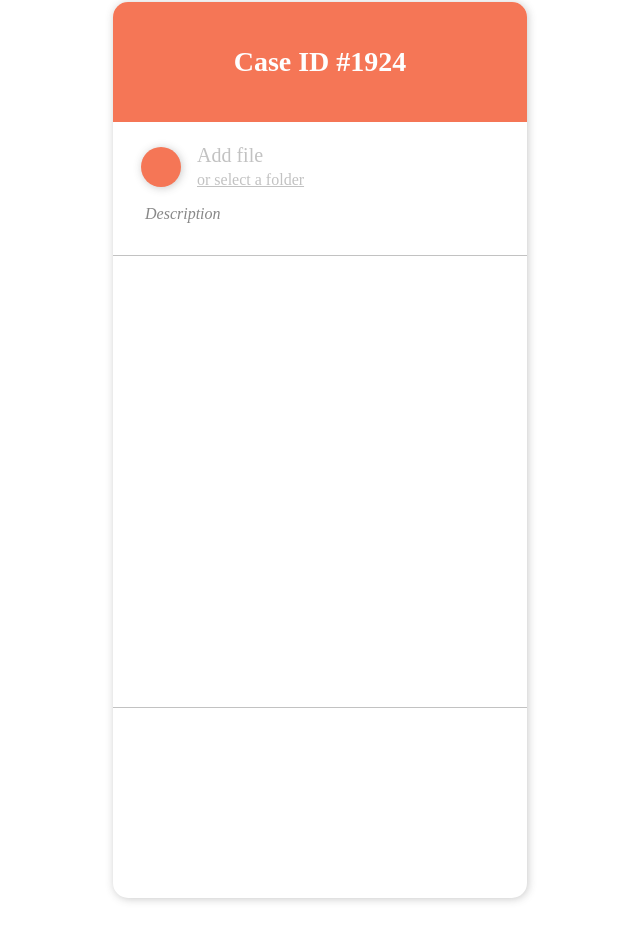
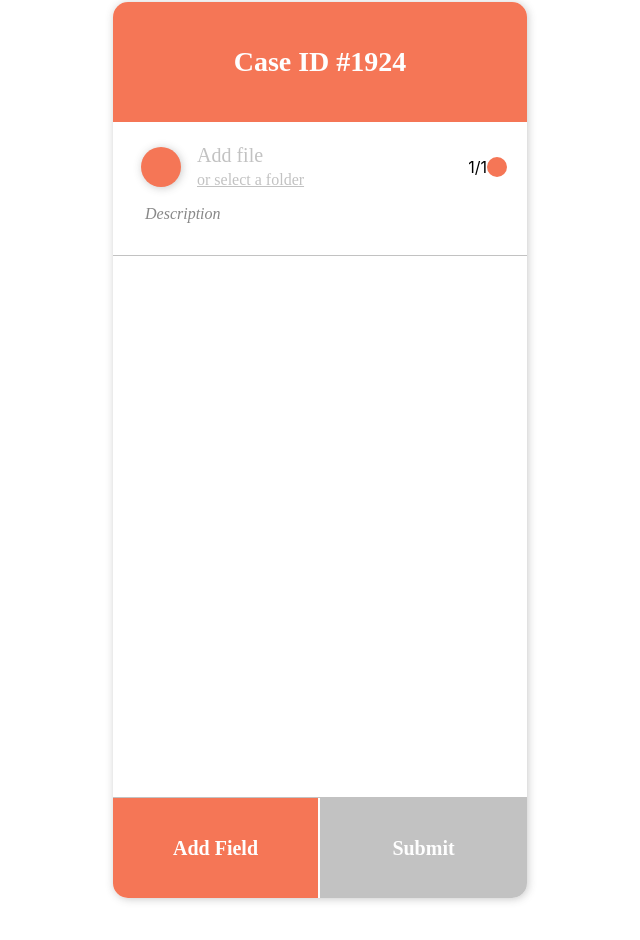
Before and after one commit to yuivae/parsend, a React (Create React App) app: page / in a window 1280 px wide. Shown: the part 98-1038 px from the top of the page, without its empty margins (320-960 px from the left). Built offline with nearby package versions, Linux system fonts and the light colour scheme.

Commit message:
removeHandler needed

```diff
--- a/src/App.css
+++ b/src/App.css
@@ -26,6 +26,11 @@ h2 {
   font-size: 20px;
   color: var(--text-light);
   font-weight: normal;
+}
+h3 {
+  color: var(--main-color);
+  font-size: 16px;
+  font-family: var(--font);
 }
 p {
   font-family: var(--font);
@@ -85,14 +90,53 @@ p {
   flex-direction: column;
   margin-right: auto;
 }
+.remove-item {
+  width: 20px;
+  height: 20px;
+  border-radius: 40px;
+  background-color: var(--main-color);
+  cursor: pointer;
+}
 .description {
   width: auto;
   height: auto;
 }
-
+#middle {
+  overflow: auto;
+}
 #footer {
-  height: 190px;
+  display: flex;
+  height: 100px;
   width: auto;
   margin-top: auto;
   border-top: 1px solid var(--text-light);
 }
+#submit {
+  height: 100%;
+  width: 50%;
+
+  background-color: var(--text-light);
+  font-family: var(--font);
+  font-size: 20px;
+  font-weight: bold;
+  color: var(--brand-white);
+  border: none;
+  outline: none;
+}
+#add-field {
+  display: flex;
+  justify-content: center;
+  align-items: center;
+  height: 100%;
+  width: 50%;
+
+  border: none;
+  border-right: 2px solid var(--brand-white);
+  outline: none;
+  background-color: var(--main-color);
+  color: var(--brand-white);
+  font-family: var(--font);
+  font-size: 20px;
+  font-weight: bold;
+  cursor: pointer;
+}
--- a/src/Components/EnterItem.js
+++ b/src/Components/EnterItem.js
@@ -1,6 +1,6 @@
 import React from "react";
 
-function EnterItem() {
+function EnterItem({ itemNo, totalCount, handleRemove }) {
   return (
     <div className="item-content">
       <div className="item-container">
@@ -8,9 +8,12 @@ function EnterItem() {
           <button className="add-button"></button>
           <div className="add-text">
             <h2>Add file</h2>
-            <p>or select a folder</p>
+            <p style={{ cursor: "pointer" }}>or select a folder</p>
           </div>
-          <div className="item-counter"></div>
+          <div className="item-counter">
+            {itemNo}/{totalCount}
+          </div>
+          <div className="remove-item" onClick={handleRemove}></div>
         </div>
         <div
           className="description"
--- a/src/Components/Mobile.js
+++ b/src/Components/Mobile.js
@@ -1,9 +1,16 @@
-import React, { useState, useEffect } from "react";
+import React, { useState } from "react";
 import EnterItem from "./EnterItem";
 
 function Mobile() {
   //setting a dynamic case state
   const [caseID, setCaseID] = useState("#1924");
+  const [itemCount, setItemCount] = useState(1);
+  const [itemList, setItemList] = useState([0]);
+  function addField() {
+    setItemList([...itemList, itemList.length]);
+    console.log(itemList);
+  }
+  function removeHandler() {}
   return (
     <div id="mobile">
       <div id="header">
@@ -12,10 +19,20 @@ function Mobile() {
         </div>
       </div>
       <div id="middle">
-        <EnterItem />
+        {itemList.map((item, index) => (
+          <EnterItem
+            key={index}
+            itemNo={index + 1}
+            totalCount={itemList.length}
+            handleRemove={removeHandler}
+          />
+        ))}
       </div>
       <div id="footer">
-        <div id="submit-section"></div>
+        <button id="add-field" onClick={addField}>
+          Add Field
+        </button>
+        <button id="submit">Submit</button>
       </div>
     </div>
   );
```
